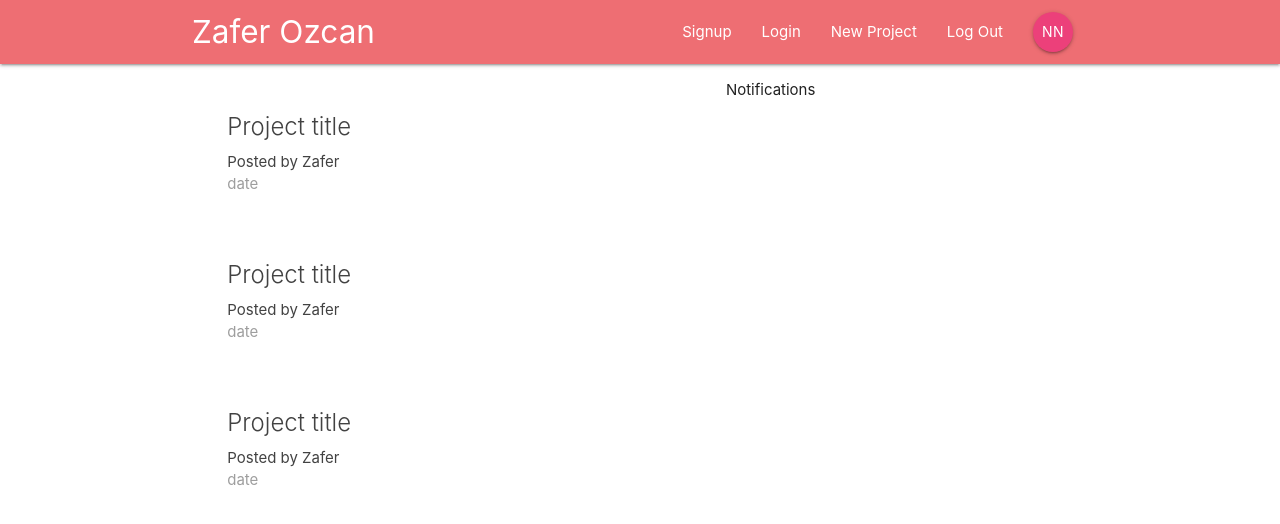
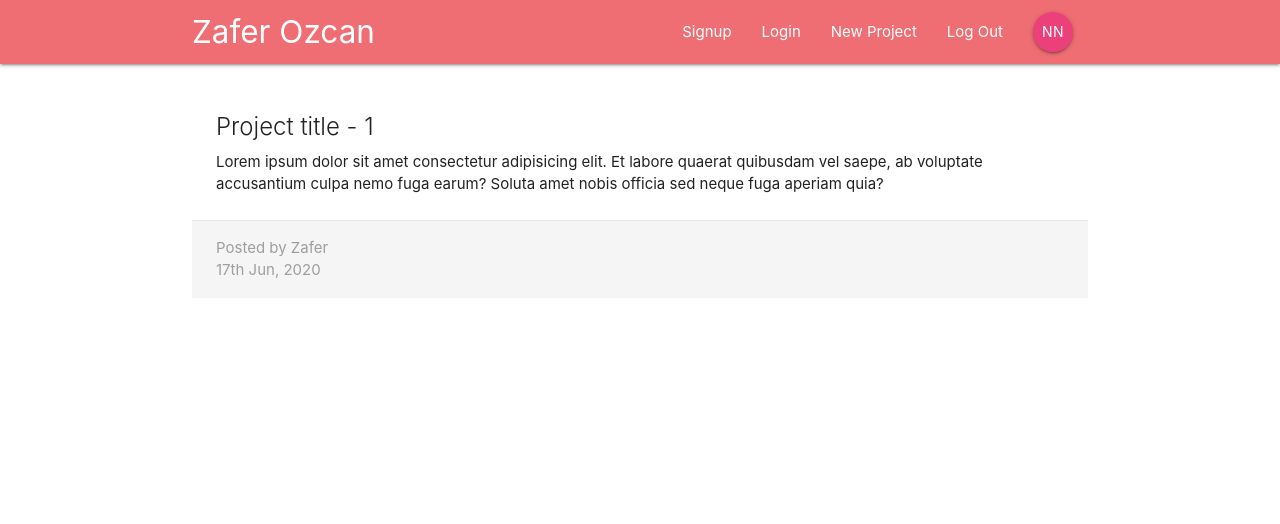
Before and after one commit to zaferozzcan/Dashboard-App, a React (Create React App) app: page /project/1 in a window 1280 px wide. Shown: the top 524 px of the page. Built offline with nearby package versions, Linux system fonts and the light colour scheme.

Commit message:
Add Project Details

```diff
--- a/src/App.js
+++ b/src/App.js
@@ -1,17 +1,20 @@
-
-import React, { Component } from 'react';
-import { BrowserRouter, Switch, Route } from 'react-router-dom'
+import React, {Component} from 'react';
+import {BrowserRouter, Switch, Route} from 'react-router-dom'
 import Navbar from './components/layout/Navbar'
-import Dashboard from '../src/components/dashboard/Dashboard'
+import Dashboard from '../src/components/dashboard/Dashboardnpm '
+import ProjectDetails from "./components/projects/ProjectDetails"
 
 class App extends Component {
     render() {
         return (
             <BrowserRouter>
                 <div className="App">
-          <Navbar />
+                    <Navbar/>
                     <Switch>
-            <Route path='/'component={Dashboard} />
+                        <Route exact path='/'
+                            component={Dashboard}/>
+                        <Route path='/project/:id'
+                            component={ProjectDetails}/>
                     </Switch>
                 </div>
             </BrowserRouter>
--- a/src/components/projects/ProjectDetails.js
+++ b/src/components/projects/ProjectDetails.js
@@ -0,0 +1,21 @@
+import React from 'react'
+
+const ProjectDetails = (props) => {
+    const id = props.match.params.id;
+    return (
+        <div className="container section project-details">
+            <div className="card z-depth-0">
+                <div className="card-content">
+                    <span className="card-title">Project title - {id}</span>
+                    <p>Lorem ipsum dolor sit amet consectetur adipisicing elit. Et labore quaerat quibusdam vel saepe, ab voluptate accusantium culpa nemo fuga earum? Soluta amet nobis officia sed neque fuga aperiam quia?</p>
+                </div>
+                <div className="card-action grey lighten-4 grey-text">
+                    <div>Posted by Zafer</div>
+                    <div>17th Jun, 2020</div>
+                </div>
+            </div>
+        </div>
+    )
+}
+
+export default ProjectDetails;
```
Also changed, not shown: src/components/projects/ProjectList.js (+7 -7 lines). Lines whose indentation alone changed are shown as unchanged.
